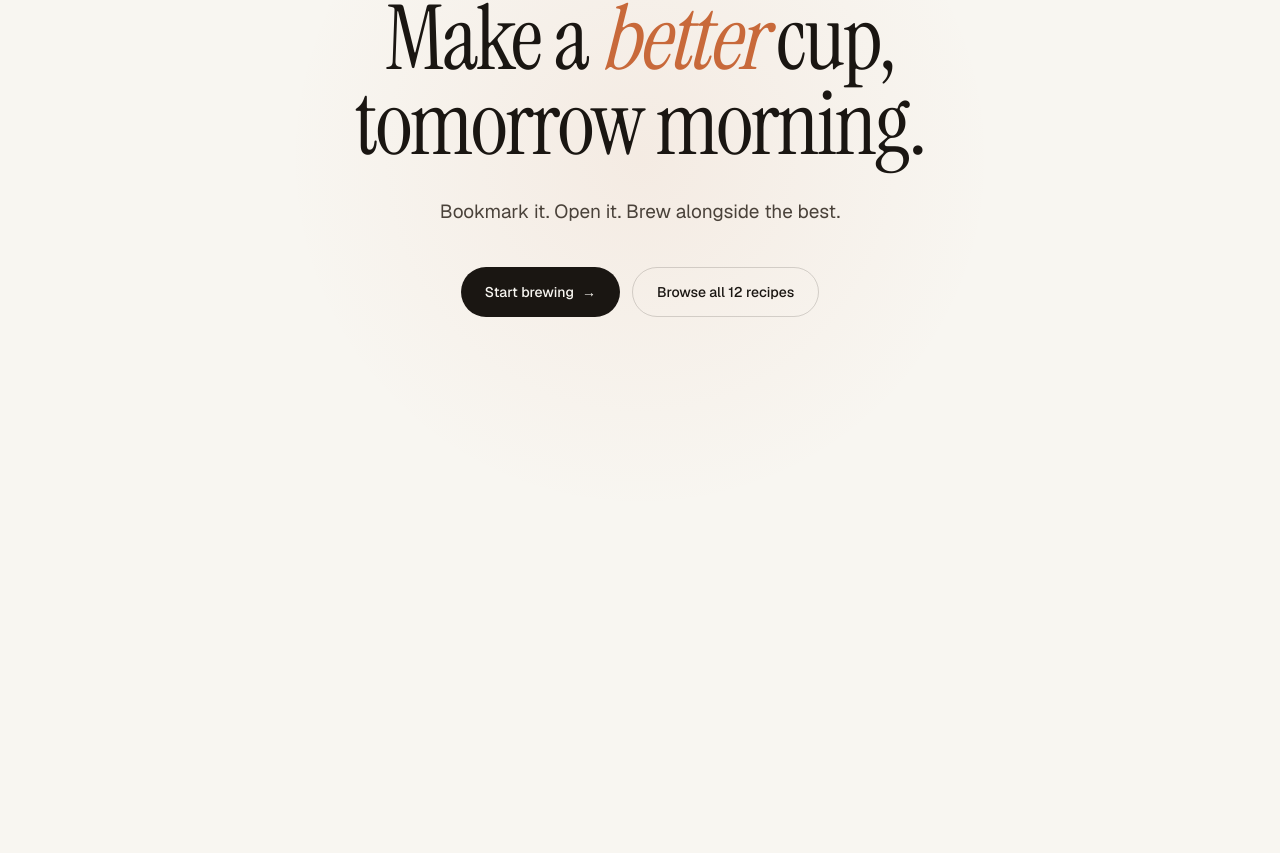
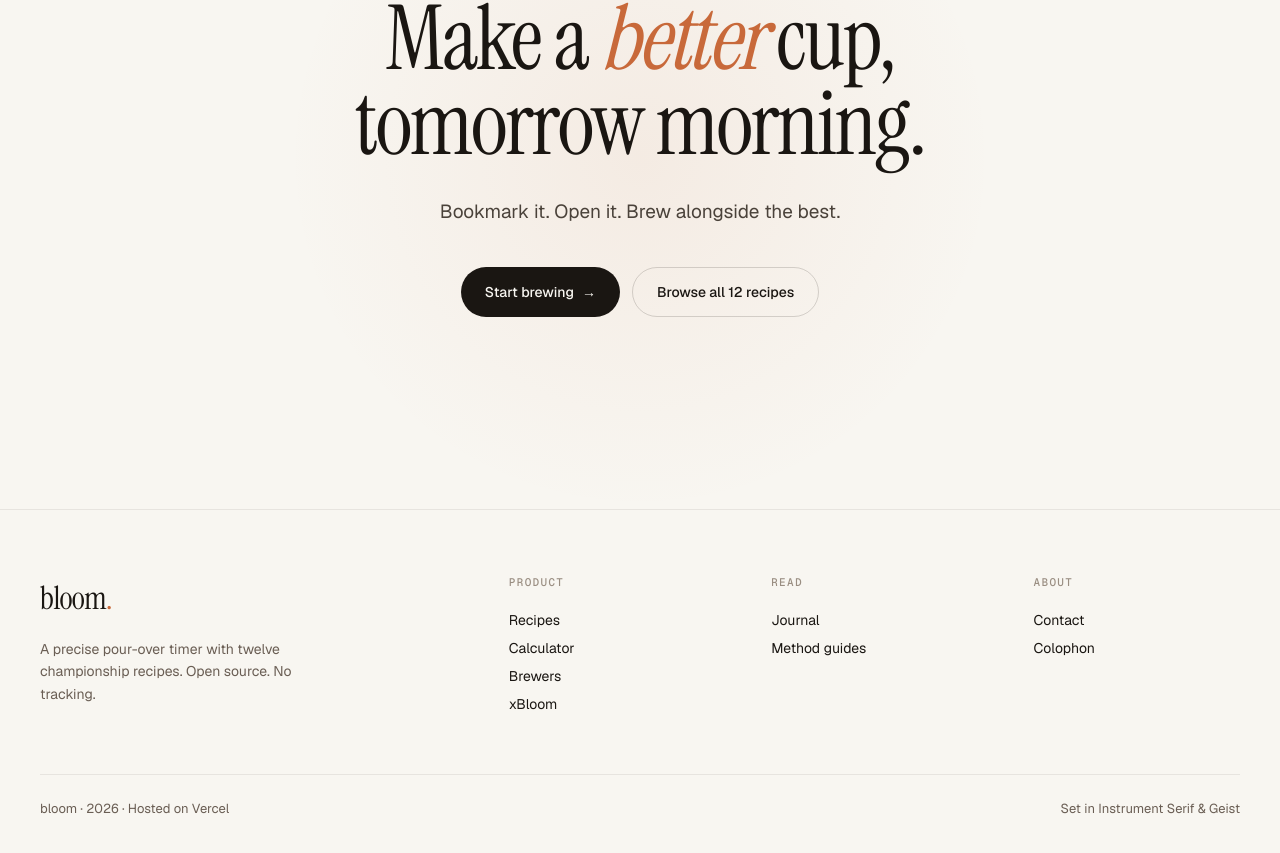
Before and after one commit to pixdyne/bloom-timer, a Next.js app: page / in a window 1280 px wide. Shown: the part 8330-9183 px from the top of the page. Before the commit the page ends 8839 px from the top, so only its background shows below. Built offline with nearby package versions, Linux system fonts and the light colour scheme.

Commit message:
feat: add SiteFooter to layout

```diff
--- a/src/app/layout.tsx
+++ b/src/app/layout.tsx
@@ -2,6 +2,7 @@ import type { Metadata } from 'next';
 import { Geist, Geist_Mono, Instrument_Serif } from 'next/font/google';
 import './globals.css';
 import { SiteNav } from '@/components/SiteNav';
+import { SiteFooter } from '@/components/SiteFooter';
 
 const instrumentSerif = Instrument_Serif({
   variable: '--font-display',
@@ -36,7 +37,10 @@ export default function RootLayout({ children }: { children: React.ReactNode })
         className={`${instrumentSerif.variable} ${geist.variable} ${geistMono.variable} antialiased font-sans`}
       >
         <SiteNav />
-        <div className="pt-[68px]">{children}</div>
+        <div className="flex min-h-screen flex-col pt-[68px]">
+          <div className="flex-1">{children}</div>
+          <SiteFooter />
+        </div>
       </body>
     </html>
   );
--- /dev/null
+++ b/src/components/SiteFooter.tsx
@@ -0,0 +1,57 @@
+import Link from 'next/link';
+
+export function SiteFooter() {
+  return (
+    <footer className="border-t border-[var(--color-line)] pt-16 pb-10">
+      <div className="mx-auto max-w-7xl px-6 md:px-10">
+        <div className="mb-14 grid gap-14 md:grid-cols-[2fr_1fr_1fr_1fr]">
+          <div>
+            <Link href="/" className="font-display text-[32px] tracking-tight">
+              bloom<em className="not-italic text-[var(--color-accent)]">.</em>
+            </Link>
+            <p className="mt-4 max-w-[32ch] text-sm leading-[1.6] text-[var(--color-ink-3)]">
+              A precise pour-over timer with twelve championship recipes. Open source. No tracking.
+            </p>
+          </div>
+          <Col title="Product" links={[
+            { href: '/recipes', label: 'Recipes' },
+            { href: '/calculator', label: 'Calculator' },
+            { href: '/brewers', label: 'Brewers' },
+            { href: '/xbloom', label: 'xBloom' },
+          ]} />
+          <Col title="Read" links={[
+            { href: '/blog', label: 'Journal' },
+            { href: '/blog', label: 'Method guides' },
+          ]} />
+          <Col title="About" links={[
+            { href: 'mailto:hello@bloomtimer.com', label: 'Contact' },
+            { href: '/colophon', label: 'Colophon' },
+          ]} />
+        </div>
+        <div className="flex flex-col justify-between gap-3 border-t border-[var(--color-line)] pt-6 text-[13px] text-[var(--color-ink-3)] md:flex-row">
+          <span>bloom · {new Date().getFullYear()} · Hosted on Vercel</span>
+          <span>Set in Instrument Serif &amp; Geist</span>
+        </div>
+      </div>
+    </footer>
+  );
+}
+
+function Col({ title, links }: { title: string; links: Array<{ href: string; label: string }> }) {
+  return (
+    <div>
+      <h5 className="mb-4 font-mono text-[11px] uppercase tracking-[0.12em] font-medium text-[var(--color-muted)]">
+        {title}
+      </h5>
+      {links.map((l) => (
+        <Link
+          key={`${title}-${l.label}`}
+          href={l.href}
+          className="block py-1 text-sm text-[var(--color-ink)] transition-colors hover:text-[var(--color-accent)]"
+        >
+          {l.label}
+        </Link>
+      ))}
+    </div>
+  );
+}
```
